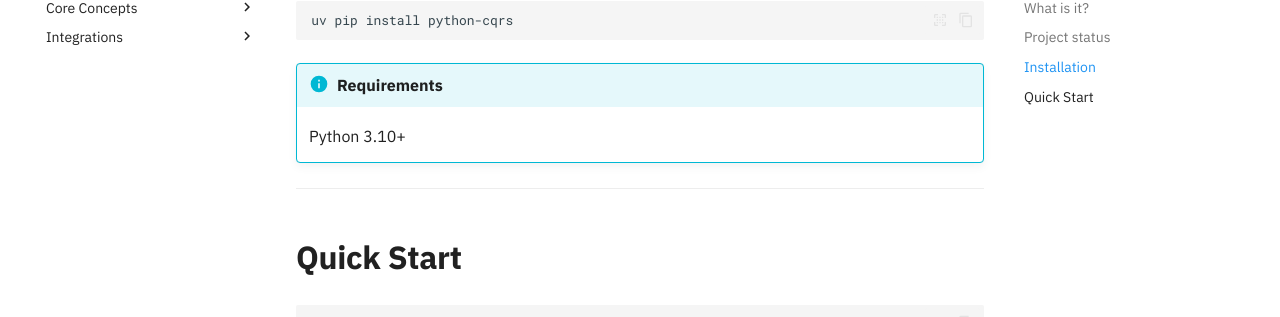
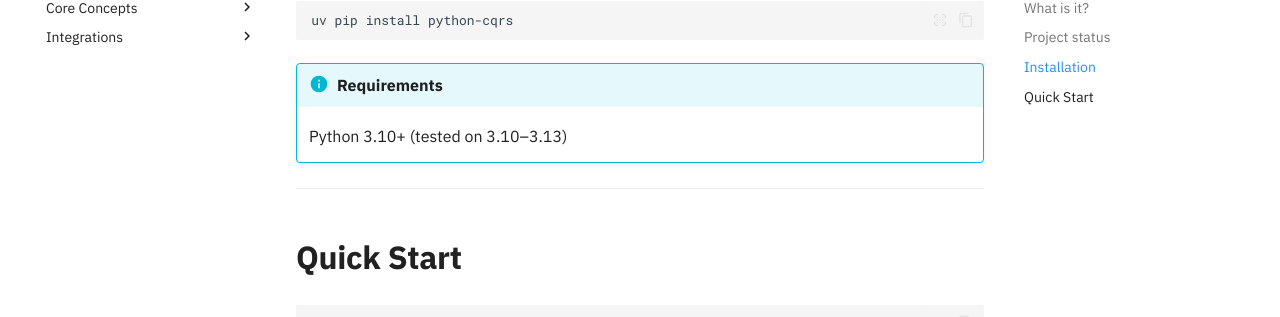
Before and after one commit to vadikko2/python-cqrs-mkdocs, an MkDocs documentation site: the page built from docs/index.md, in a window 1280 px wide and 900 px high, scrolled down 3418 px. Shown: the part 134-451 px from the top of the window. Built offline with MkDocs 1.6.1 and Material for MkDocs 9.7.7, drawn with Linux system fonts in a browser that asks for light colours; comment, search, counter and statistics services are not loaded.

Commit message:
Update supported versions

````diff
--- a/docs/index.md
+++ b/docs/index.md
@@ -141,7 +141,7 @@ uv pip install python-cqrs
 ```
 
 !!! info "Requirements"
-    Python 3.10+
+    Python 3.10+ (tested on 3.10–3.13)
 
 ---
 
````
Also changed, not shown: 1 other file.
